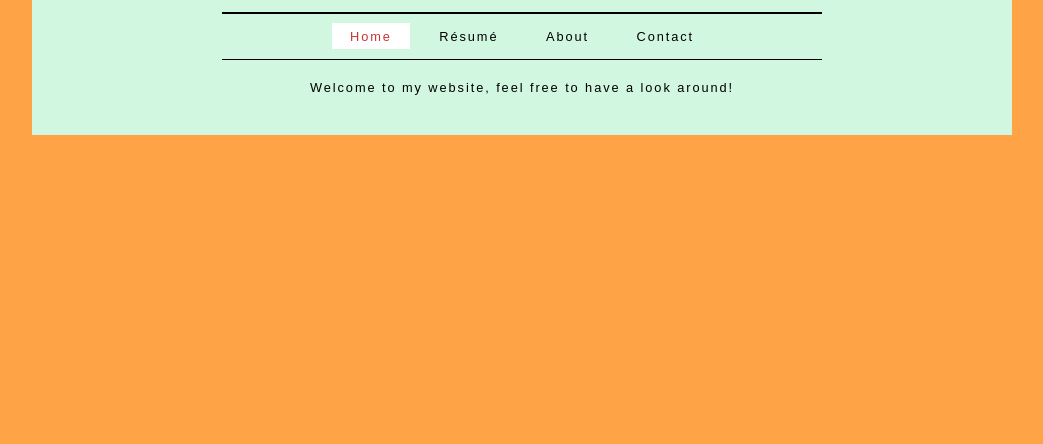
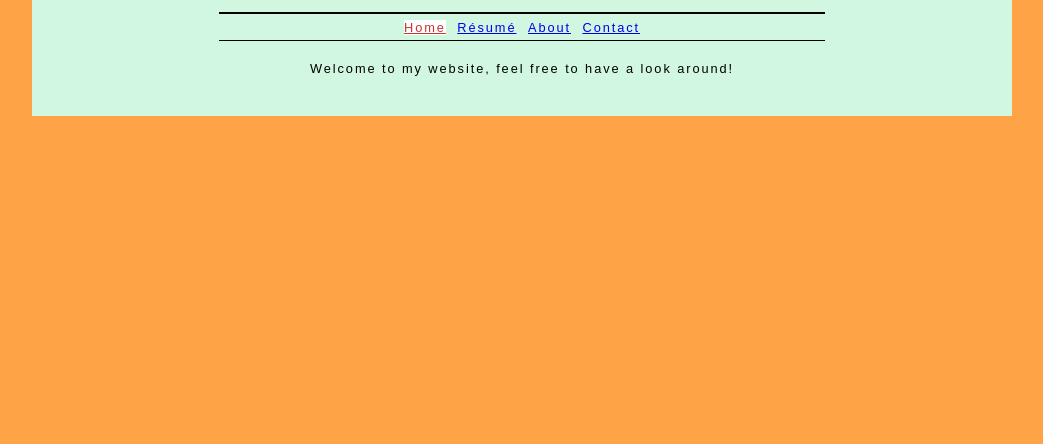
Before and after one commit to AndresCuervo/tinycarrots, a plain HTML site: page index.html in a window 1280 px wide. Shown: the part 356-800 px from the top of the page, without its empty margins (118-1161 px from the left). Drawn offline with Linux system fonts and the light colour scheme.

Commit message:
Test navigation syntax

```diff
--- a/style.css
+++ b/style.css
@@ -11,8 +11,8 @@ body {
 				border: 0px;
 				background-color: #D1F7E0;}
 			#logo {
-				height: 150 px;
 				width: 150px;
+				height: auto;
 				margin: 10px auto 25px auto;}
 			ul {
 				width: 570px;
@@ -29,12 +29,12 @@ body {
 				width: 600px;
 				margin: 20px auto 20px auto;
 				font-weight: normal;}
-			a {
+			#navigation {
 				color: #000000;
-				text-transform: none;
+				text-transform: capitalize;
 				text-decoration: none;
 				padding: 6px 18px 5px 18px;}
-			a:hover, a.on {
+			#navigation:hover, a.on {
 				color: #cc3333;
 				background-color: #ffffff;}
 }
```
